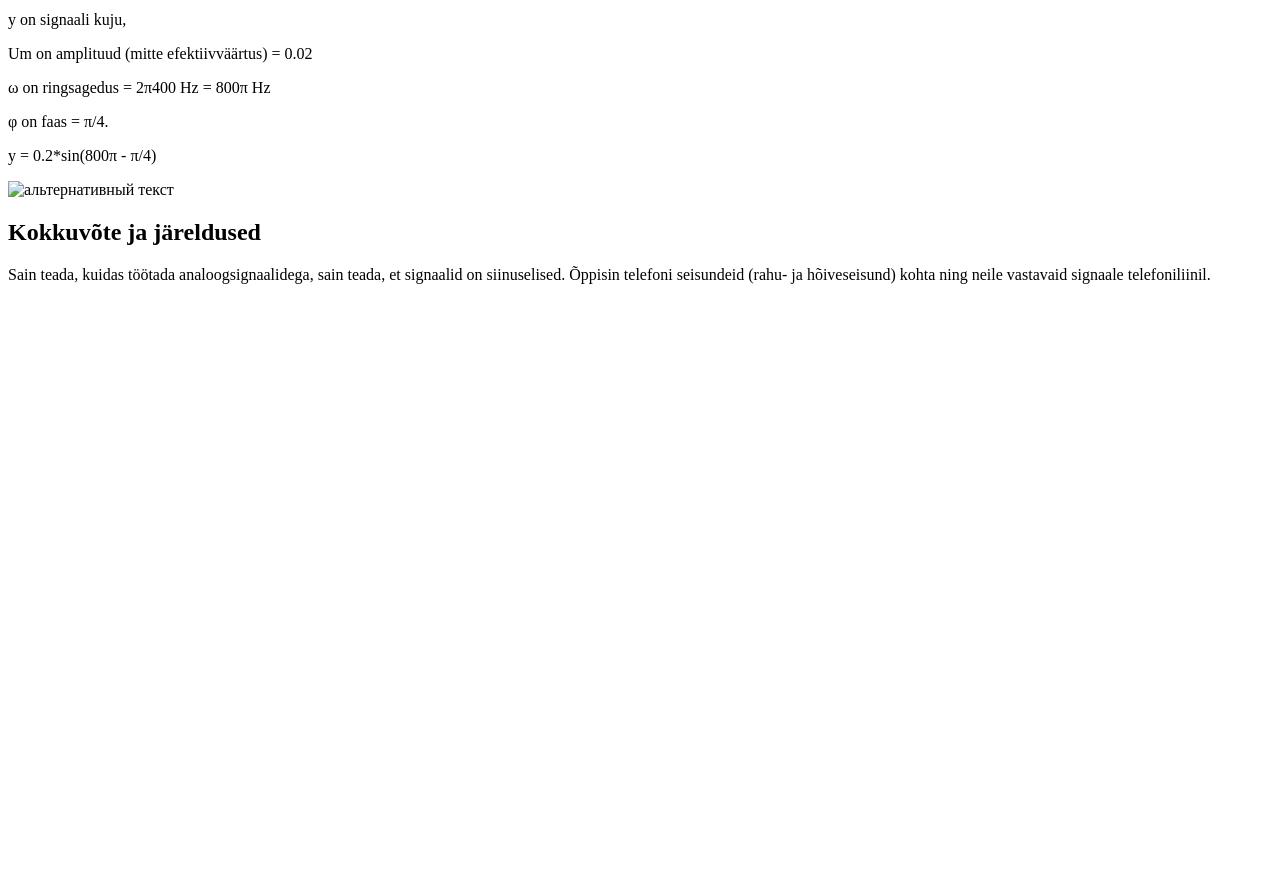
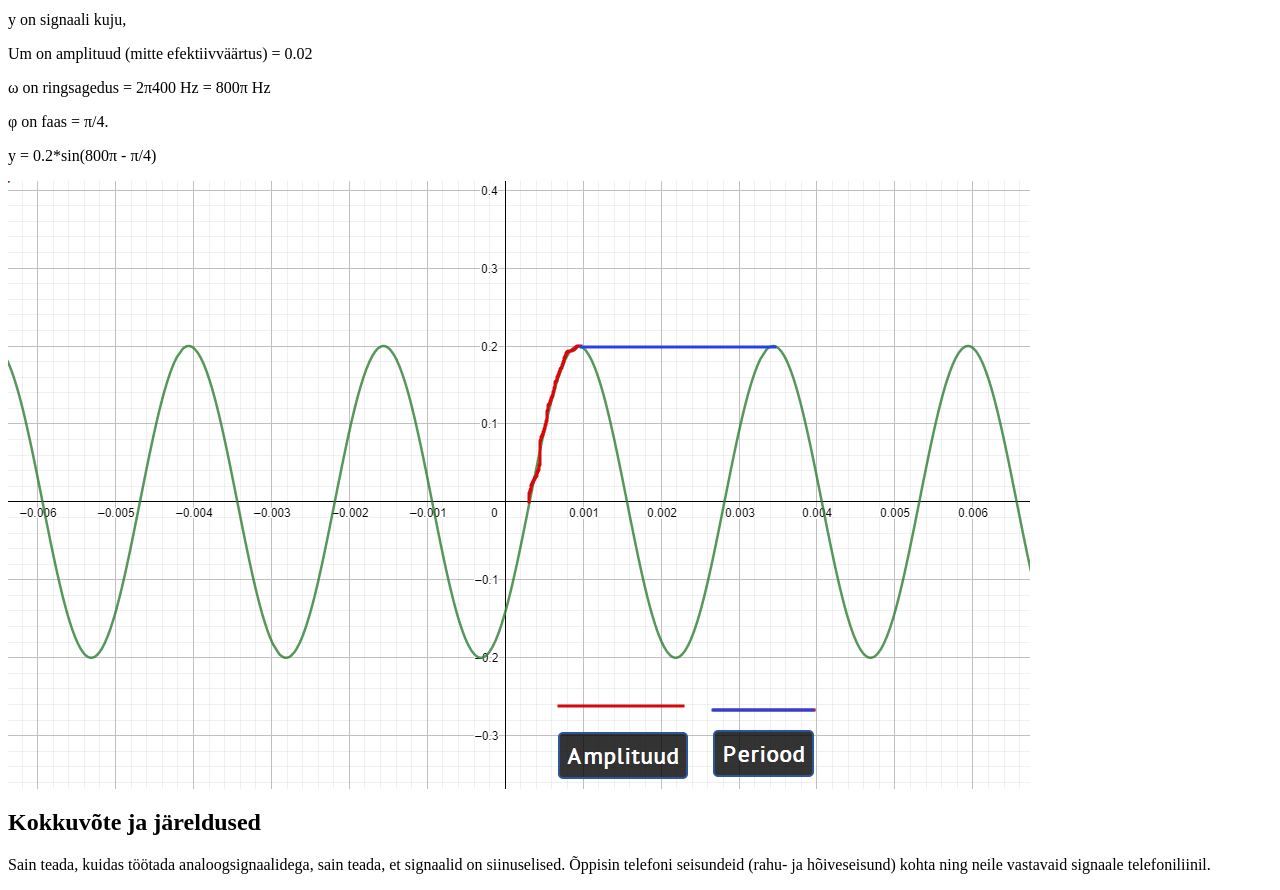
Before and after one commit to AleksandrLerko/aleksandrlerko.github.io, a plain HTML site: page index.html in a window 1280 px wide. Shown: the part 4288-5178 px from the top of the page. Before the commit the page ends 4588 px from the top, so only its background shows below. Drawn offline with Linux system fonts and the light colour scheme.

Commit message:
Update index.html

```diff
--- a/index.html
+++ b/index.html
@@ -204,7 +204,7 @@ Sagedus: 25 Hz
 <p>ω on ringsagedus = 2π400 Hz = 800π Hz</p>
 <p>φ on faas = π/4.</p>
 <p>y = 0.2*sin(800π - π/4)</p>
-<p><img src="desktop/graafik" alt="альтернативный текст"></p>
+<p><img src="graafik.png" alt="альтернативный текст"></p>
 
 
 <h2>Kokkuvõte ja järeldused</h2>
```
